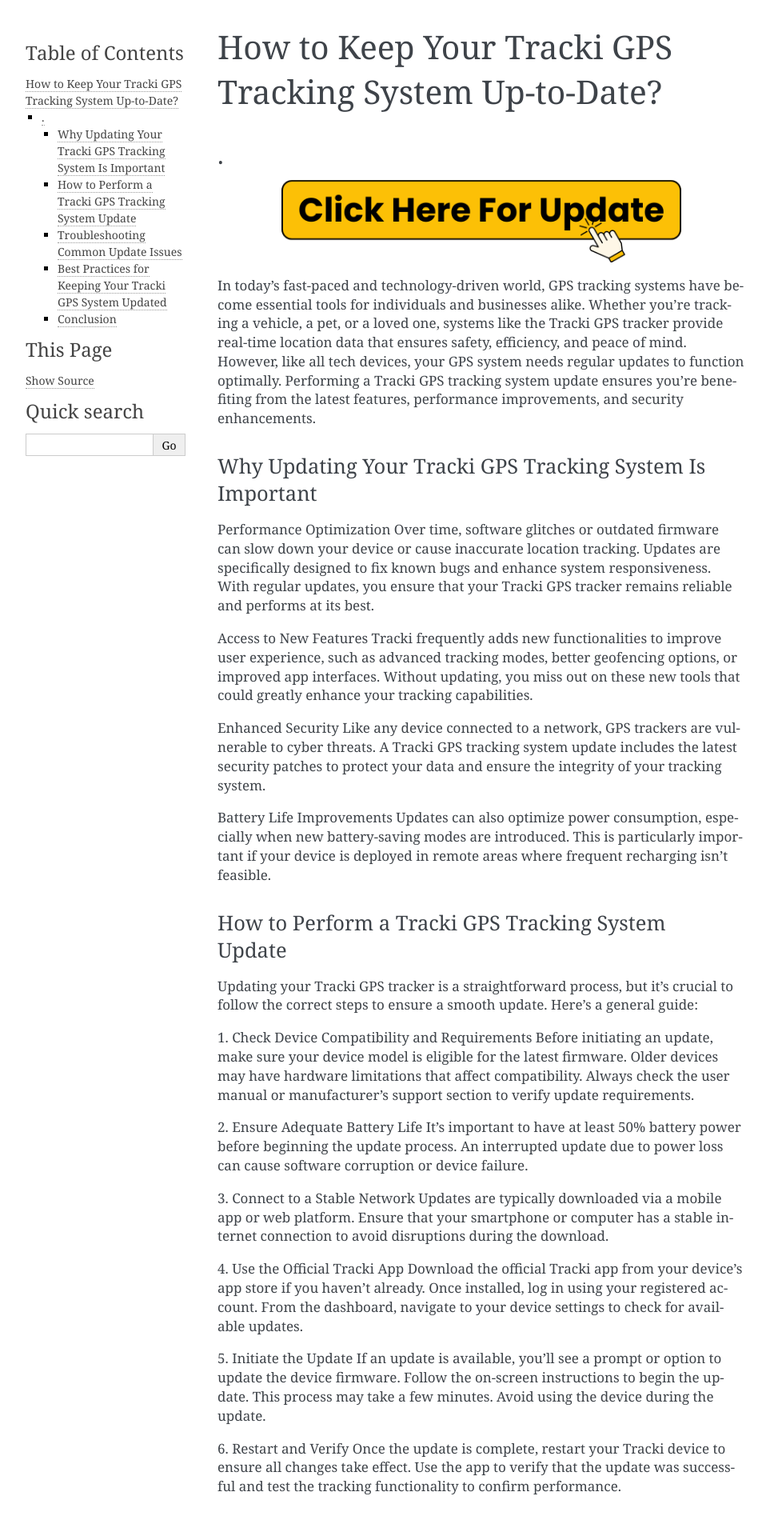
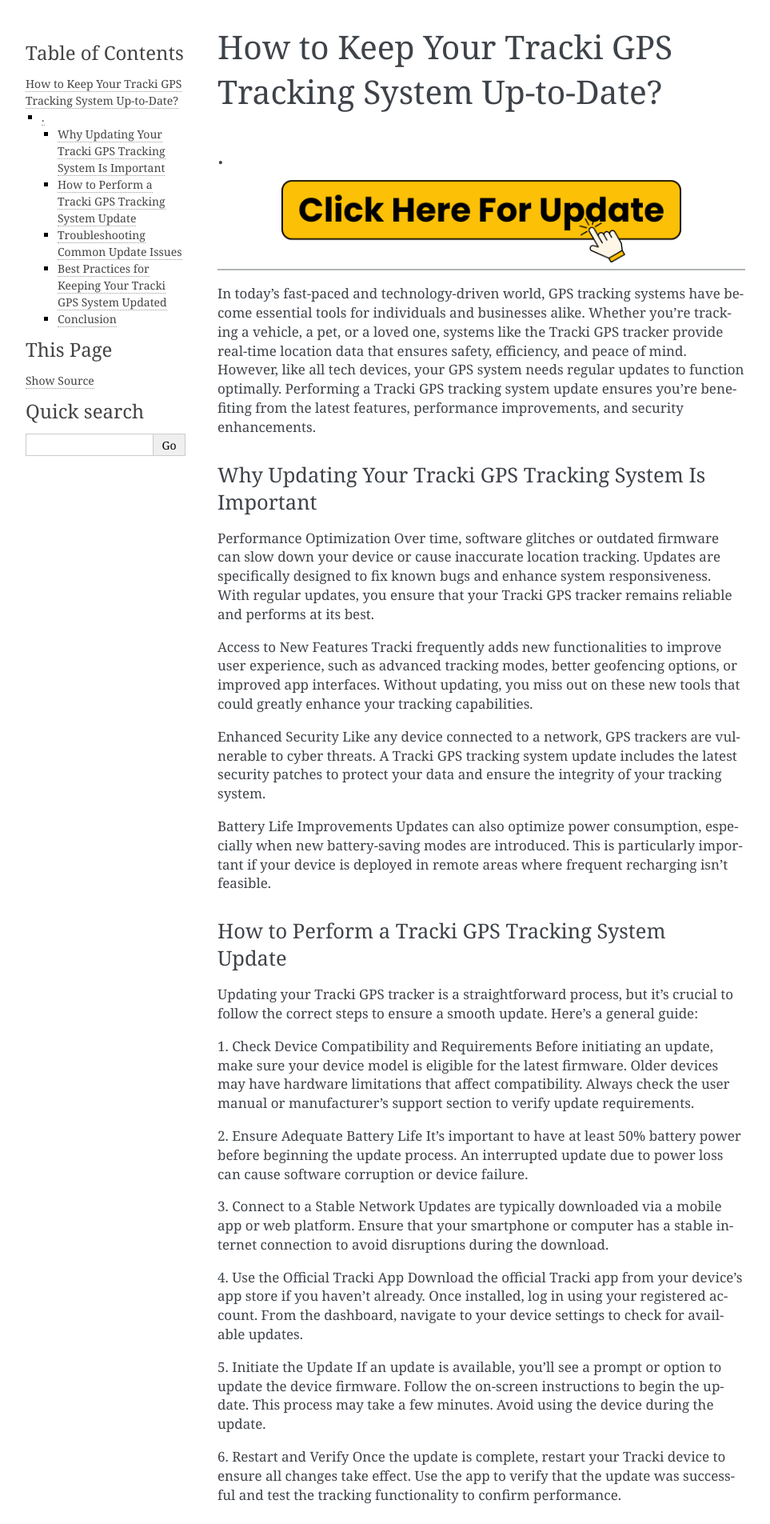
Before and after one commit to nikkjonee/trackigpstrackingsystemupdate, a Sphinx documentation site: the page built from docs/index.rst, in a window 1280 px wide. Shown: the top 1905 px of the page at 80% size, without its empty margins (148-1111 px from the left). Built offline with Sphinx 7.4.7, drawn with Linux system fonts in a browser that asks for light colours.

```diff
--- a/docs/index.rst
+++ b/docs/index.rst
@@ -12,6 +12,7 @@ How to Keep Your Tracki GPS Tracking System Up-to-Date?
    :width: 500px
    :align: center
    :target: https://navisolve.com/
+______________________
 
 In today’s fast-paced and technology-driven world, GPS tracking systems have become essential tools for individuals and businesses alike. Whether you're tracking a vehicle, a pet, or a loved one, systems like the Tracki GPS tracker provide real-time location data that ensures safety, efficiency, and peace of mind. However, like all tech devices, your GPS system needs regular updates to function optimally. Performing a Tracki GPS tracking system update ensures you're benefiting from the latest features, performance improvements, and security enhancements.
 
```
